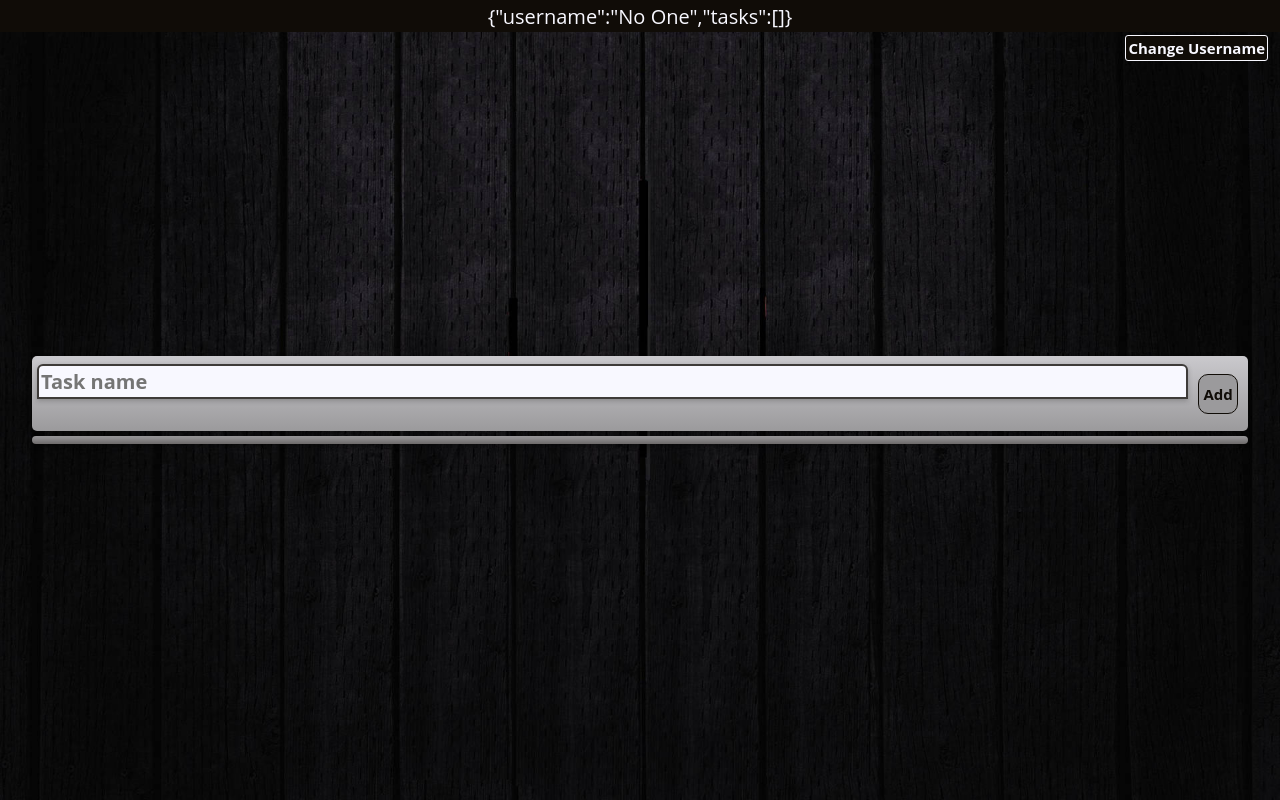
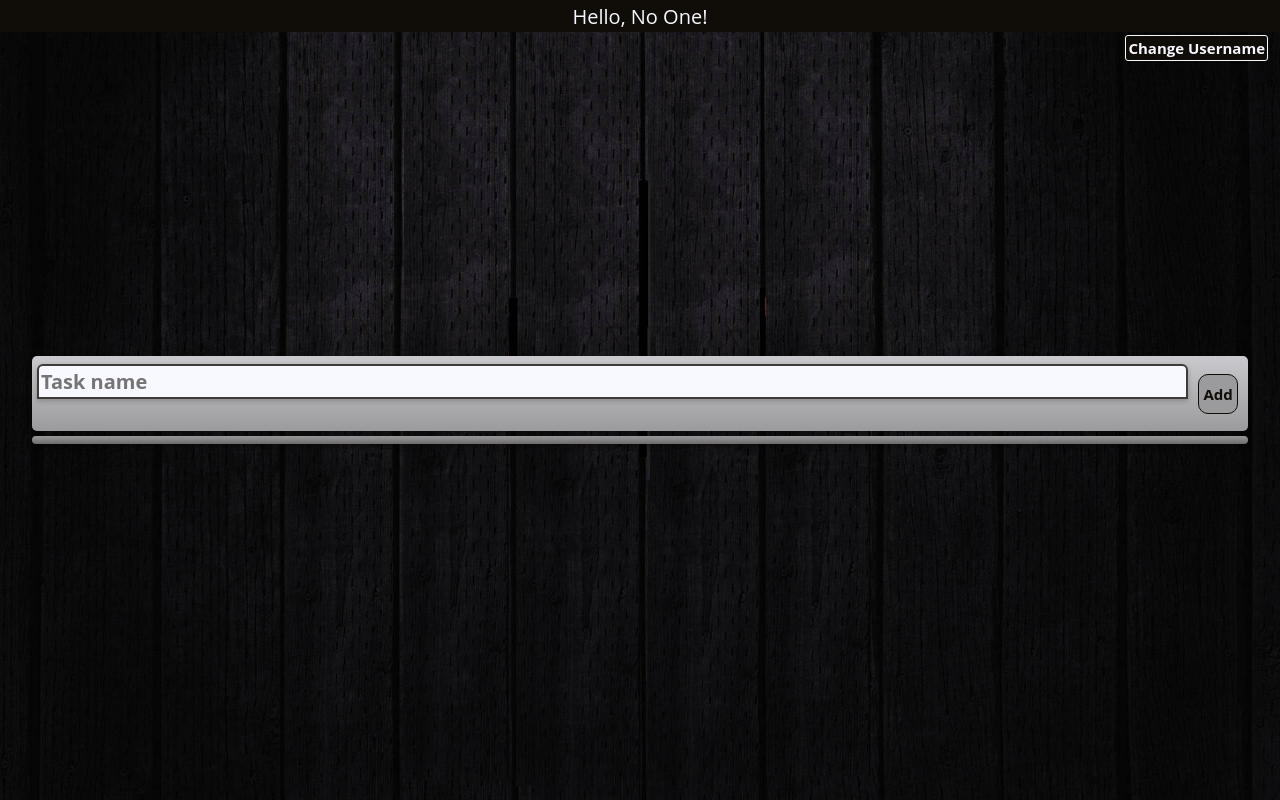
Before and after one commit to moienheydari/mytodolist, a React (Create React App) app: page / in a window 1280 px wide. Built offline with nearby package versions, Linux system fonts and the light colour scheme.

Commit message:
Update App.js

```diff
--- a/src/App.js
+++ b/src/App.js
@@ -25,7 +25,7 @@ function App() {
   return (
     <div className="App">
       <header className="App-header">
-        <p>{JSON.stringify(localData.current)}</p>
+        <p>Hello, {localData.current.username}!</p>
       </header>
       <body className="App-body">
         <UsernameContainer data={localData.current} handleUpdate={toUpdate} pressed={pressed} editphase={editphase} setPressed={setPressed} />
```
